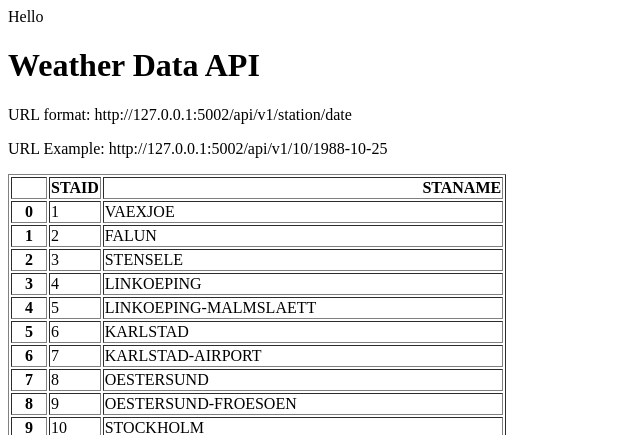
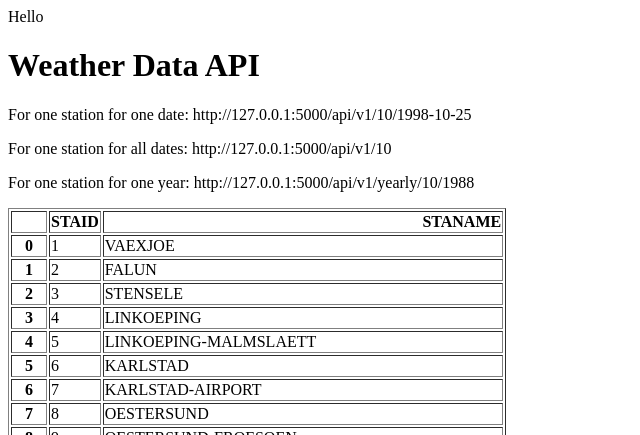
Before and after one commit to Camillus-Anko/App6-Weather-API, a Flask app: page / in a window 1280 px wide. Shown: the top 435 px of the page, without its empty margins (0-640 px from the left). Run offline with Flask 3, Linux system fonts and the light colour scheme.

Commit message:
Day 31: Add URL endpoint for yearly and all data

```diff
--- a/main.py
+++ b/main.py
@@ -22,9 +22,26 @@ def about(station, date):
     return {"station": station,
             "date": date,
             "temperature": temperature}
+@app.route("/api/v1/<station>")
+def all_data(station):
+    filename = "data_small/TG_STAID" + str(station).zfill(6) + ".txt"
+    df = pd.read_csv(filename, skiprows=20, parse_dates=["    DATE"])
+    result = df.to_dict(orient="records")
+    return result
+
+@app.route("/api/v1/yearly/<station>/<year>")
+def yearly(station, year):
+    filename = "data_small/TG_STAID" + str(station).zfill(6) + ".txt"
+    df = pd.read_csv(filename, skiprows=20)
+    df['    DATE'] = df['    DATE'].astype(str)
+    result = df[df['    DATE'].str.startswith(str(year))].to_dict(orient="records")
+
+    return result
+
 
 
 if __name__ == "__main__":
-    app.run(debug=True, port=5002)
+    app.run(debug=True)
+    # app.run(debug=True, port=5002)
 
 # app.run(debug=True)
--- a/templates/home.html
+++ b/templates/home.html
@@ -8,8 +8,12 @@
 <body>
 Hello
 <h1>Weather Data API</h1>
-<p>URL format: http://127.0.0.1:5002/api/v1/station/date</p>
-<p>URL Example: http://127.0.0.1:5002/api/v1/10/1988-10-25</p>
+<!-- <p>URL format: http://127.0.0.1:5002/api/v1/station/date</p>   -->
+<!-- <p>URL Example: http://127.0.0.1:5002/api/v1/10/1988-10-25</p>   -->
+<p>For one station for one date: http://127.0.0.1:5000/api/v1/10/1998-10-25</p>
+<p>For one station for all dates: http://127.0.0.1:5000/api/v1/10</p>
+<p>For one station for one year: http://127.0.0.1:5000/api/v1/yearly/10/1988</p>
+<!-- <p>URL Example: http://127.0.0.1:5002/api/v1/10/1988-10-25</p>   -->
 <p>{{data|safe}}</p>
 </body>
 </html>
```
